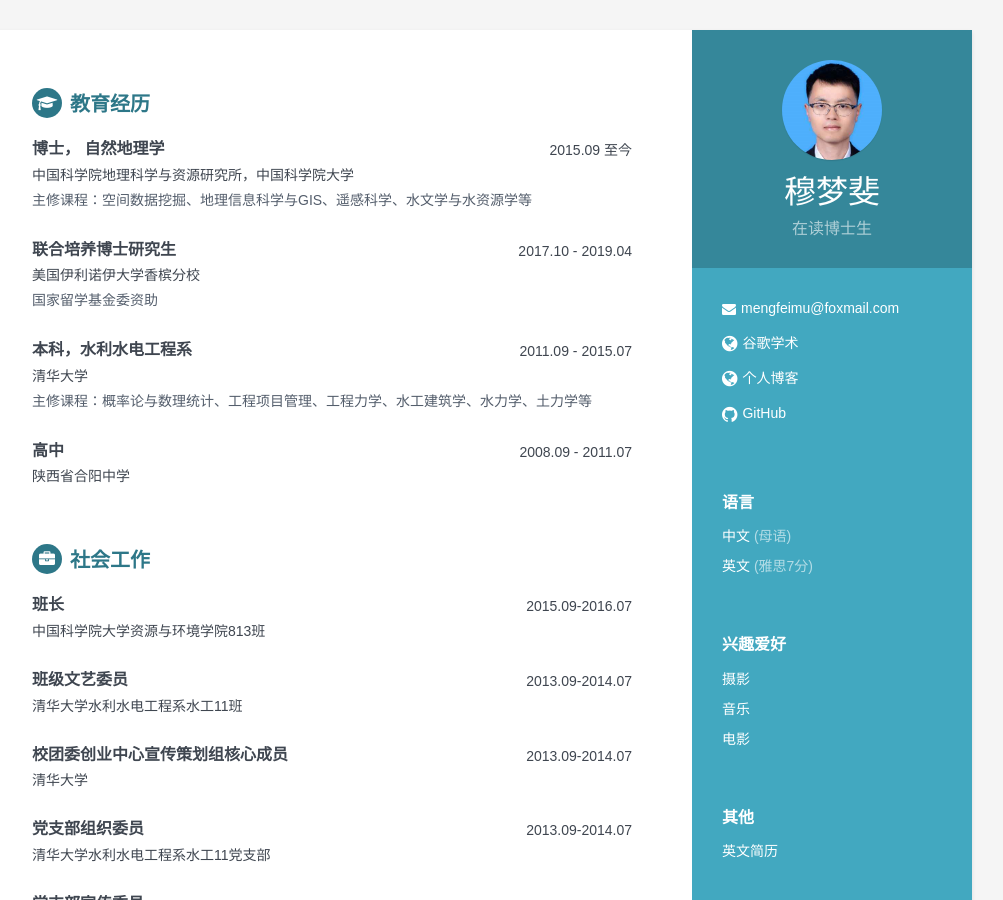
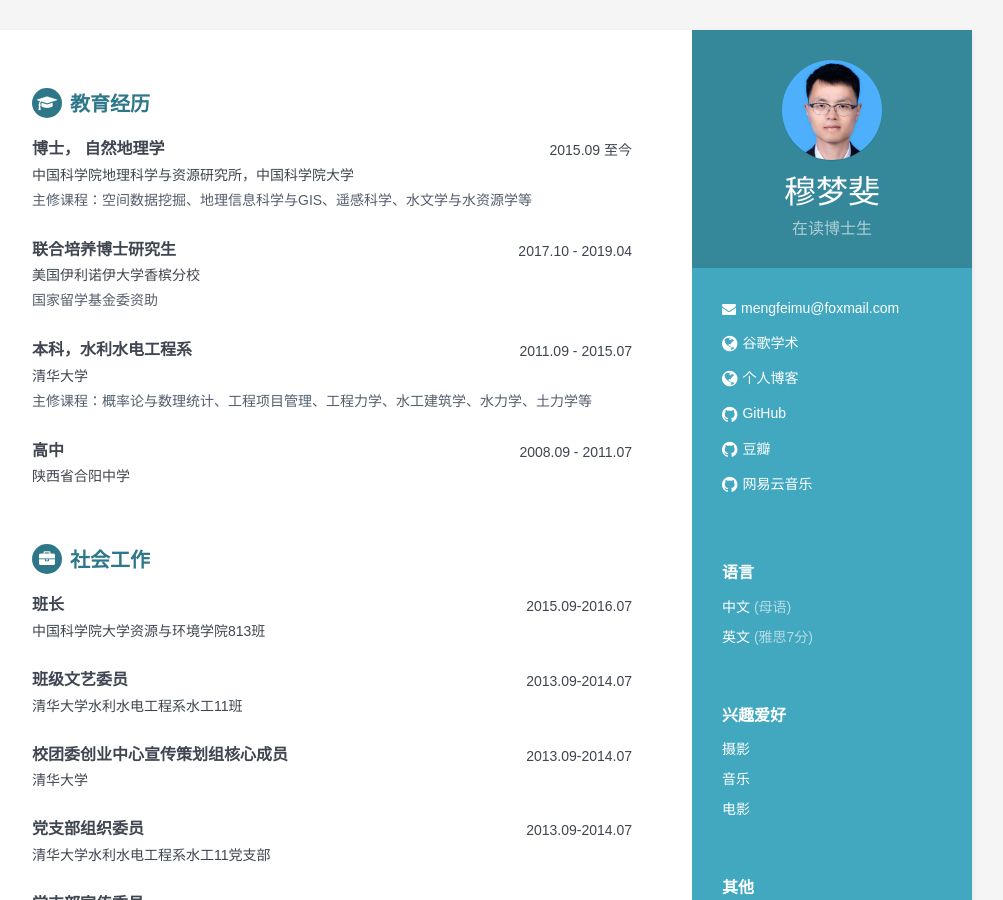
Before and after one commit to mengfeimu/cv-zh, a Jekyll site: the page built from index.html, in a window 1280 px wide and 900 px high. Shown: the whole window, without its empty margins (168-1171 px from the left). Built offline with Jekyll 4.4.1, drawn with Linux system fonts in a browser that asks for light colours.

Commit message:
add douban and wangyiyun

```diff
--- a/_config.yml
+++ b/_config.yml
@@ -28,6 +28,8 @@ website: mengfeimu.github.io #do not add http://
 google_scholar: https://scholar.google.ch/citations?user=9w4QGdYAAAAJ
 #linkedin: alandoe
 github: mengfeimu
+douban: 69925681
+wangyiyun: 596389080
 #twitter: '@webjeda'
 #Update all the sections by editing the files inside _data folder.
 
--- a/_includes/sidebar.html
+++ b/_includes/sidebar.html
@@ -42,9 +42,19 @@
            <li class="github"><i class="fa fa-github"></i><a href="http://github.com/{{site.github}}" target="_blank">GitHub</a></li>
            {% endif %}
 
+           {% if site.douban %}
+           <li class="github"><i class="fa fa-github"></i><a href="https://www.douban.com/people/{{site.douban}}" target="_blank">豆瓣</a></li>
+           {% endif %}
+
+           {% if site.douban %}
+           <li class="github"><i class="fa fa-github"></i><a href="https://music.163.com/#/user/home?id={{site.wangyiyun}}" target="_blank">网易云音乐</a></li>
+           {% endif %}
+
            {% if site.twitter %}
            <li class="twitter"><i class="fa fa-twitter"></i><a href="https://twitter.com/{{site.twitter}}" target="_blank">{{site.twitter}}</a></li>
            {% endif %}
+
+
 
        </ul>
    </div><!--//contact-container-->
```
